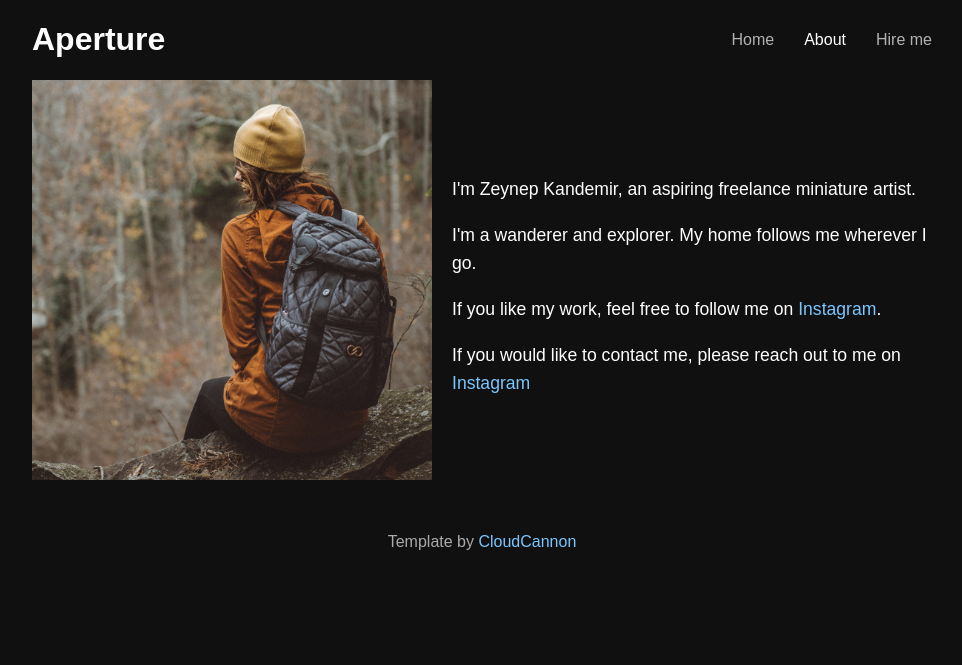
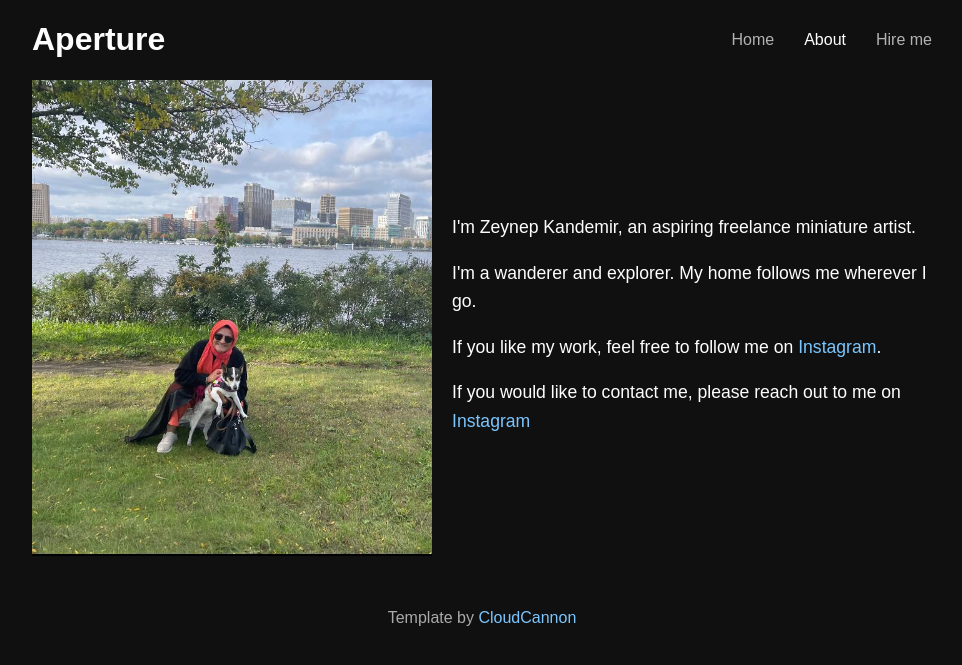
Before and after one commit to zeynepkandemir/zeynepkandemir.github.io, a Jekyll site: the page built from about.html, in a window 1280 px wide. Shown: the top 665 px of the page, without its empty margins (158-1120 px from the left). Built offline with Jekyll 4.4.1, drawn with Linux system fonts in a browser that asks for light colours; some web fonts are replaced.

Commit message:
Update about.html

```diff
--- a/about.html
+++ b/about.html
@@ -15,6 +15,6 @@ title: About
 	</div>
 
 	<div class="side-photo">
-		<img src="{{ site.baseurl }}/images/me.jpg" alt="Jane Doe" class="editable" height="400" width="400" />
+		<img src="{{ site.baseurl }}/images/me.jpeg" alt="Zeynep Kandemir" class="editable" height="400" width="400" />
 	</div>
 </div>
```
